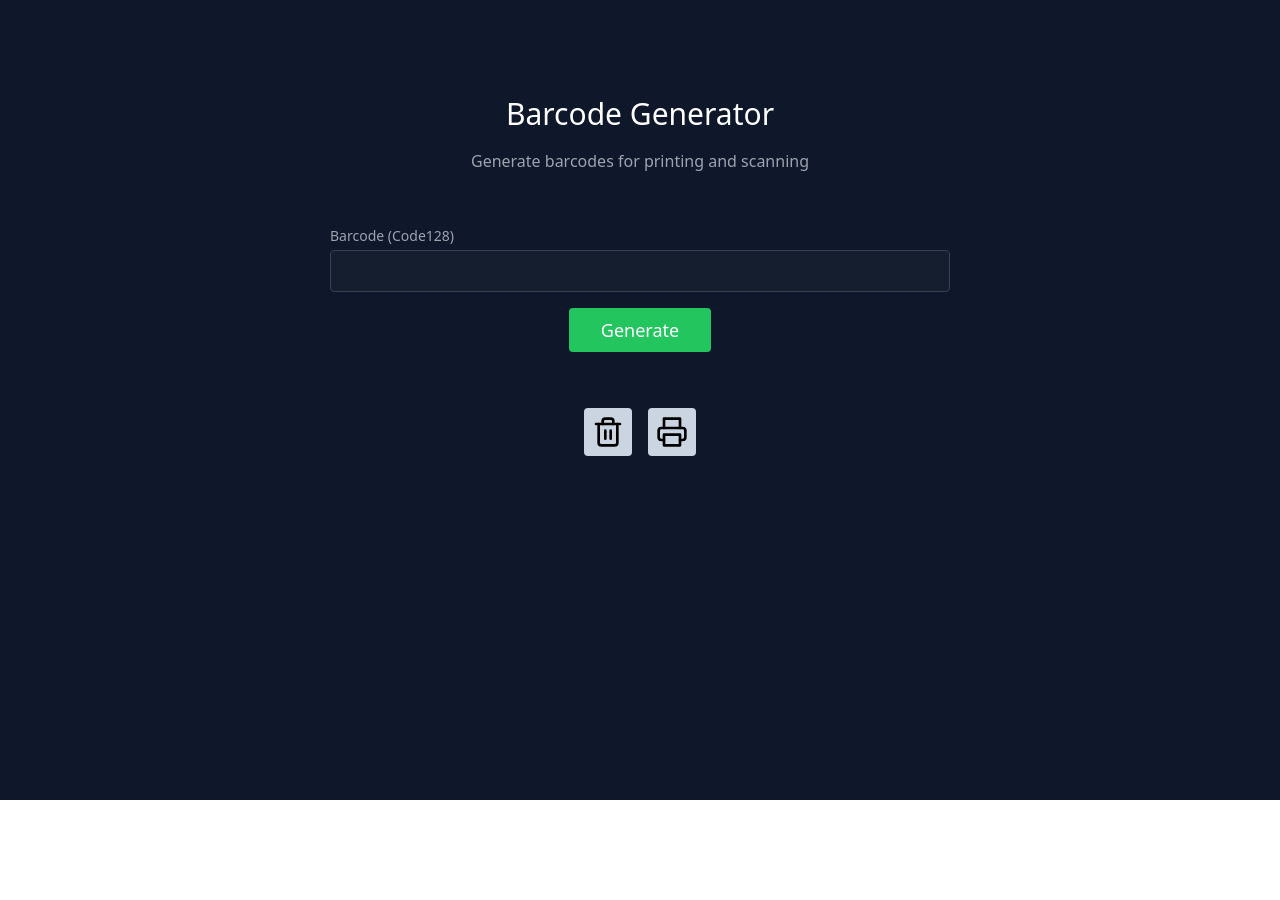
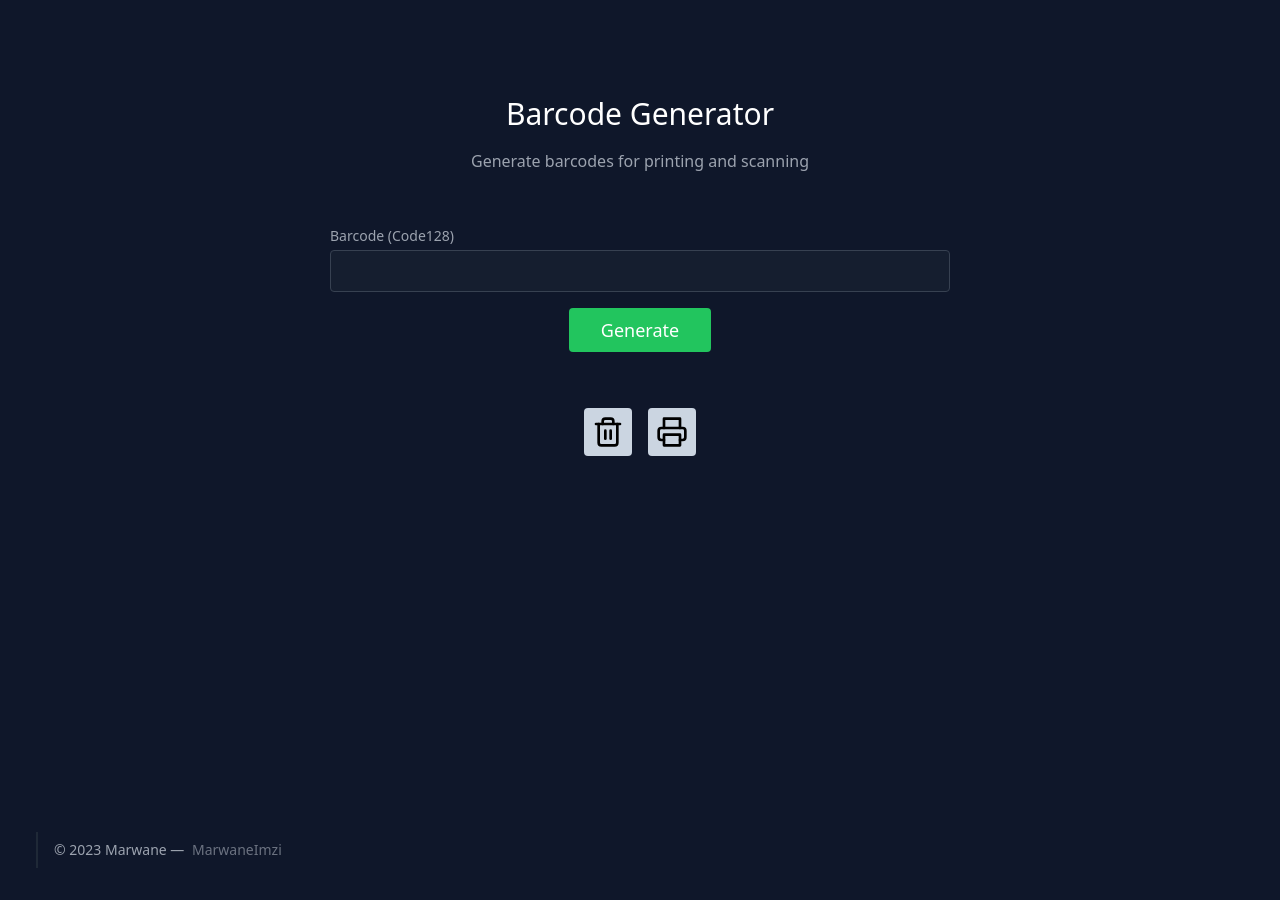
Before and after one commit to MarwaneImzi/barcode-generator-app, a Vue app: page / in a window 1280 px wide. Before the commit the page ends 800 px from the top, so only its background shows below. Built offline with nearby package versions, Linux system fonts and the light colour scheme.

Commit message:
footer added

```diff
--- a/src/App.vue
+++ b/src/App.vue
@@ -71,6 +71,13 @@ const DeleteBarcodes = () => {
       </div>
     </div>
   </div>
+  <footer class="text-gray-400 bg-slate-900 body-font">
+  <div class="container px-5 py-8 mx-auto flex items-center sm:flex-row flex-col">
+    <p class="text-sm text-gray-400 sm:ml-4 sm:pl-4 sm:border-l-2 sm:border-gray-800 sm:py-2 sm:mt-0 mt-4">© 2023 Marwane —
+      <a href="https://github.com/MarwaneImzi" class="text-gray-500 ml-1" target="_blank" rel="noopener noreferrer">MarwaneImzi</a>
+    </p>
+  </div>
+</footer>
 </template>
 
 <style scoped>
```
